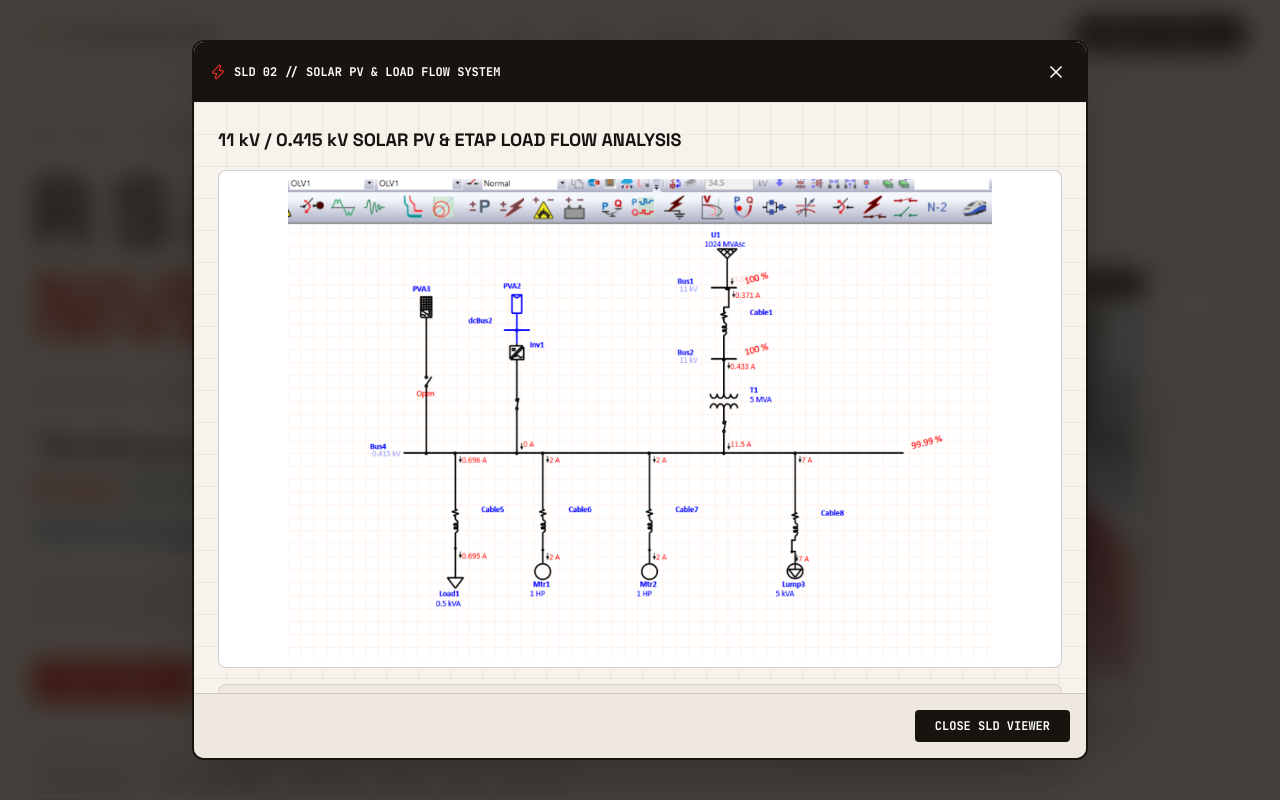
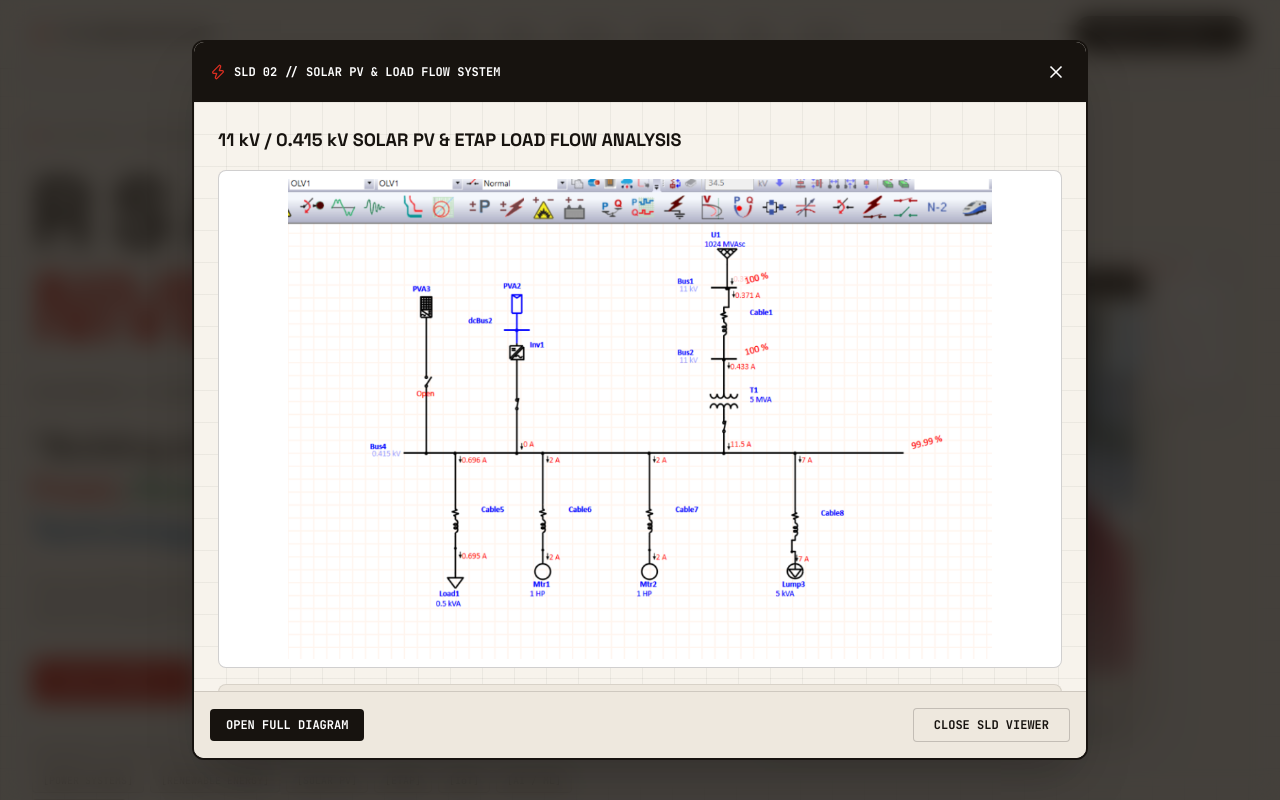
Before and after one commit to arunnivetan/arun-portfolio, a React (Vite) app: page / in a window 1280 px wide. Both pictures are taken after a click on the element 759 px from the left and 606 px from the top of the page. Shown: the top 800 px of the page. Built offline with nearby package versions, Linux system fonts and the light colour scheme.

Commit message:
Update SLD 01 with high-resolution 110kV ETAP circuit diagram and full diagram view link

```diff
--- a/src/components/HeroSection.tsx
+++ b/src/components/HeroSection.tsx
@@ -154,7 +154,7 @@ export const HeroSection: React.FC<HeroSectionProps> = ({ onOpenResume }) => {
                   <img
                     src="/assets/sld_etap_110kv.png"
                     alt="SLD 01 - 110kV Distribution System"
-                    className="w-full h-full object-cover object-left opacity-90 group-hover:opacity-100 group-hover:scale-105 transition-all"
+                    className="w-full h-full object-contain p-0.5 opacity-95 group-hover:opacity-100 group-hover:scale-105 transition-all"
                   />
                   <div className="absolute inset-0 bg-[#17130F]/40 opacity-0 group-hover:opacity-100 transition-opacity flex items-center justify-center font-mono-tech text-[10px] font-bold text-white uppercase tracking-wider">
                     Click to View SLD
@@ -360,10 +360,19 @@ export const HeroSection: React.FC<HeroSectionProps> = ({ onOpenResume }) => {
             </div>
 
             {/* Modal Footer */}
-            <div className="p-4 bg-[#EEE8DE] border-t border-[#17130F]/15 flex justify-end">
+            <div className="p-4 bg-[#EEE8DE] border-t border-[#17130F]/15 flex items-center justify-between font-mono-tech text-xs">
+              <a
+                href={selectedSldModal.image}
+                target="_blank"
+                rel="noopener noreferrer"
+                className="px-4 py-2 bg-[#17130F] text-white rounded font-bold hover:bg-[#D92D20] transition-colors flex items-center gap-2 cursor-pointer"
+              >
+                <span>OPEN FULL DIAGRAM</span>
+              </a>
+
               <button
                 onClick={() => setSelectedSldModal(null)}
-                className="px-5 py-2 bg-[#17130F] text-white font-mono-tech text-xs font-bold rounded hover:bg-[#D92D20] transition-colors cursor-pointer"
+                className="px-5 py-2 bg-[#EEE8DE] text-[#17130F] border border-[#17130F]/20 font-bold rounded hover:bg-[#17130F]/10 transition-colors cursor-pointer"
               >
                 CLOSE SLD VIEWER
               </button>
```
